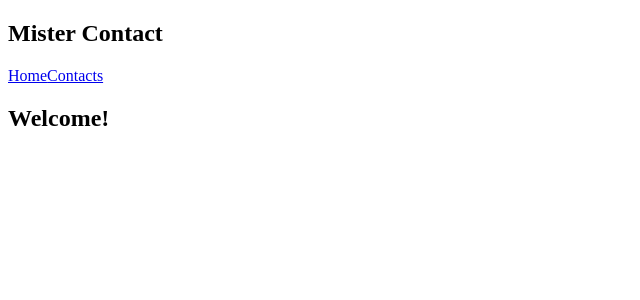
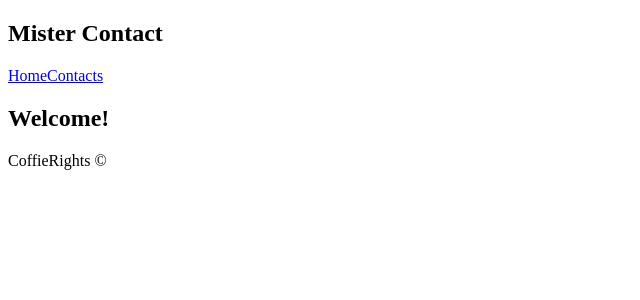
Before and after one commit to MorMarzan/mister-contact, a React (Vite) app: page / in a window 1280 px wide. Shown: the top 300 px of the page, without its empty margins (0-640 px from the left). Built offline with nearby package versions, Linux system fonts and the light colour scheme.

Commit message:
Add app footer

```diff
--- a/src/RootCmp.jsx
+++ b/src/RootCmp.jsx
@@ -8,6 +8,7 @@ import { ContactIndex } from './pages/ContactIndex.jsx'
 import { ContactDetails } from './pages/ContactDetails.jsx'
 import { AppHeader } from './cmps/AppHeader.jsx'
 import { ContactEdit } from './pages/ContactEdit.jsx'
+import { AppFooter } from './cmps/AppFooter.jsx'
 
 
 export function App() {
@@ -26,7 +27,7 @@ export function App() {
               <Route element={<ContactEdit />} path="/contact/edit/:contactId" />
             </Routes>
           </main>
-          {/* <AppFooter /> */}
+          <AppFooter />
           {/* <UserMsg /> */}
         </section>
       </Router>
--- /dev/null
+++ b/src/cmps/AppFooter.jsx
@@ -0,0 +1,9 @@
+
+export function AppFooter() {
+    return (
+        <footer className="app-footer">
+
+            <p>CoffieRights ©</p>
+        </footer>
+    )
+}
```
